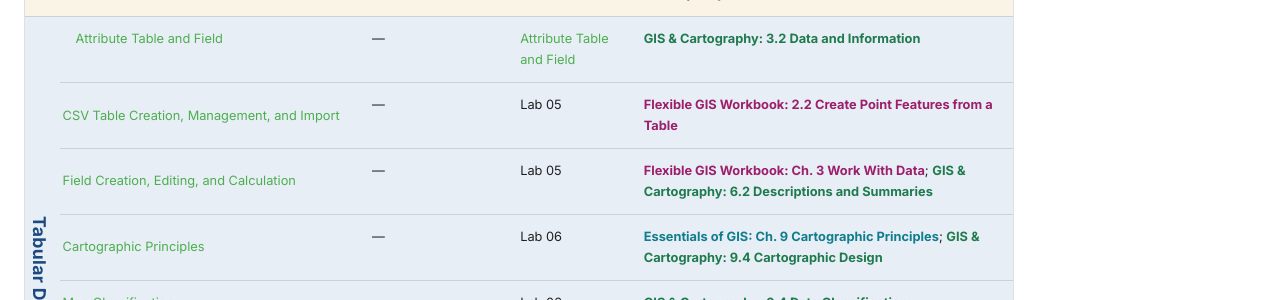
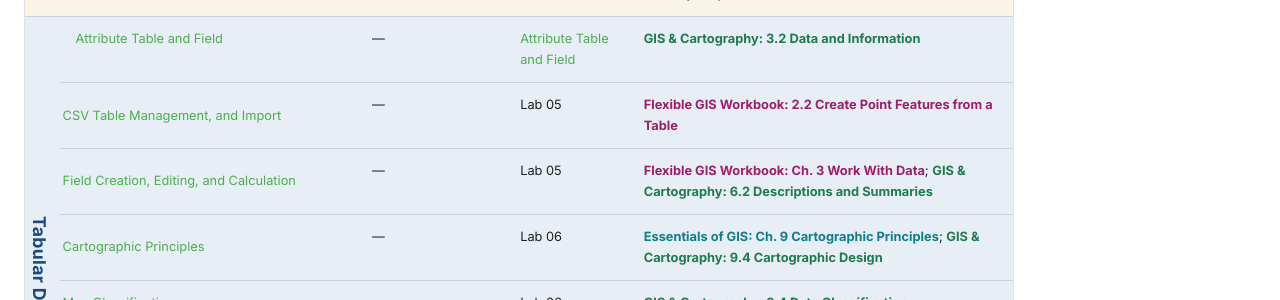
Before and after one commit to ShokranGit/arcgis-pro-course, an MkDocs documentation site: the page built from docs/lessons/index.md, in a window 1280 px wide and 900 px high, scrolled down 1269 px. Shown: the part 152-452 px from the top of the window. Built offline with MkDocs 1.6.1 and Material for MkDocs 9.7.7, drawn with Linux system fonts in a browser that asks for light colours; comment, search, counter and statistics services are not loaded.

Commit message:
Rename CSV table topic to "CSV Table Management, and Import" in lessons table

```diff
--- a/docs/lessons/index.md
+++ b/docs/lessons/index.md
@@ -21,7 +21,7 @@ A date-free, college-agnostic view of every topic in the course. This list isn't
 | <span class="module-badge module-intro">Introduction, Foundations, and Data Management</span> | [Project, Map, Layer, and Geodatabase Creation](02-data-layers-coordinate-systems.md) | — | Lab 04 | [Flexible GIS Workbook: 1.1 Start a New Project](https://mlpp.pressbooks.pub/flexiblegisworkbookpro/chapter/chapter-1/){: .src-workbook}; [GIS & Cartography: 5.3 Geodatabases](https://slcc.pressbooks.pub/maps/chapter/5-3/){: .src-cartography} |
 | <span class="module-badge module-intro">Introduction, Foundations, and Data Management</span> | [Coordinate and Projection Systems](../concepts/coordinate-systems.md) | [Coordinate and Projection Systems](../slides/projection.md) | Lab 04 | [GIS & Cartography: 2.3 Datums, Coordinate Systems, and Map Projections](https://slcc.pressbooks.pub/maps/chapter/2-3/){: .src-cartography}; [Flexible GIS Workbook: 1.4 Change the Map Projection](https://mlpp.pressbooks.pub/flexiblegisworkbookpro/chapter/1-4-change-the-map-projection/){: .src-workbook} |
 | <span id="attribute-table-and-field" class="module-badge module-tabular">Tabular Data and Mapping</span> | [Attribute Table and Field](../concepts/attribute-tables.md) | — | [Attribute Table and Field](../labs/attribute-table-and-field/) | [GIS & Cartography: 3.2 Data and Information](https://slcc.pressbooks.pub/maps/chapter/3-2/){: .src-cartography} |
-| <span class="module-badge module-tabular">Tabular Data and Mapping</span> | [CSV Table Creation, Management, and Import](03c-tabular-data-management.md) | — | Lab 05 | [Flexible GIS Workbook: 2.2 Create Point Features from a Table](https://mlpp.pressbooks.pub/flexiblegisworkbookpro/chapter/2-2-create-point-features-from-a-table/){: .src-workbook} |
+| <span class="module-badge module-tabular">Tabular Data and Mapping</span> | [CSV Table Management, and Import](03c-tabular-data-management.md) | — | Lab 05 | [Flexible GIS Workbook: 2.2 Create Point Features from a Table](https://mlpp.pressbooks.pub/flexiblegisworkbookpro/chapter/2-2-create-point-features-from-a-table/){: .src-workbook} |
 | <span class="module-badge module-tabular">Tabular Data and Mapping</span> | [Field Creation, Editing, and Calculation](03c-tabular-data-management.md) | — | Lab 05 | [Flexible GIS Workbook: Ch. 3 Work With Data](https://mlpp.pressbooks.pub/flexiblegisworkbookpro/part/work-with-data/){: .src-workbook}; [GIS & Cartography: 6.2 Descriptions and Summaries](https://slcc.pressbooks.pub/maps/chapter/6-2/){: .src-cartography} |
 | <span class="module-badge module-tabular">Tabular Data and Mapping</span> | [Cartographic Principles](04-symbology-map-design.md) | — | Lab 06 | [Essentials of GIS: Ch. 9 Cartographic Principles](https://saylordotorg.github.io/text_essentials-of-geographic-information-systems/s13-cartographic-principles.html){: .src-essentials}; [GIS & Cartography: 9.4 Cartographic Design](https://slcc.pressbooks.pub/maps/chapter/9-4/){: .src-cartography} |
 | <span class="module-badge module-tabular">Tabular Data and Mapping</span> | [Map Classification](04-symbology-map-design.md) | — | Lab 06 | [GIS & Cartography: 6.4 Data Classification](https://slcc.pressbooks.pub/maps/chapter/6-4/){: .src-cartography} |
```
